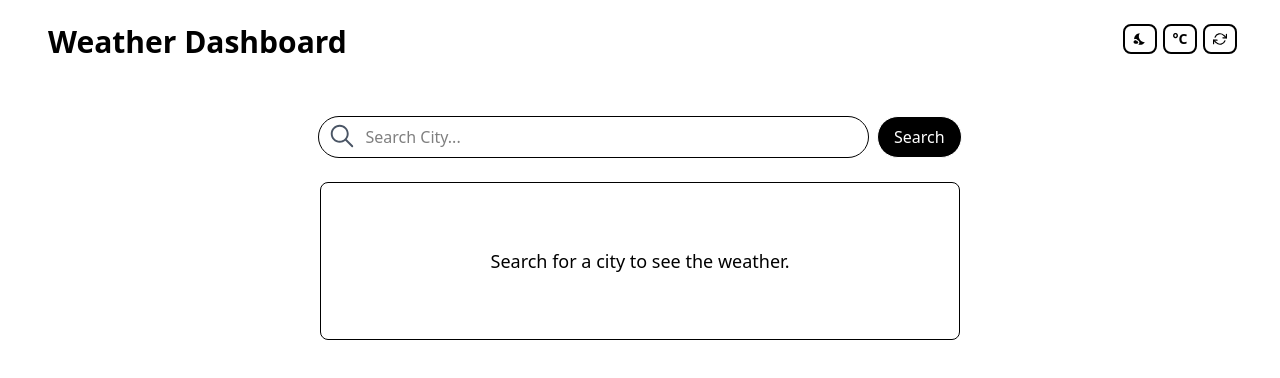
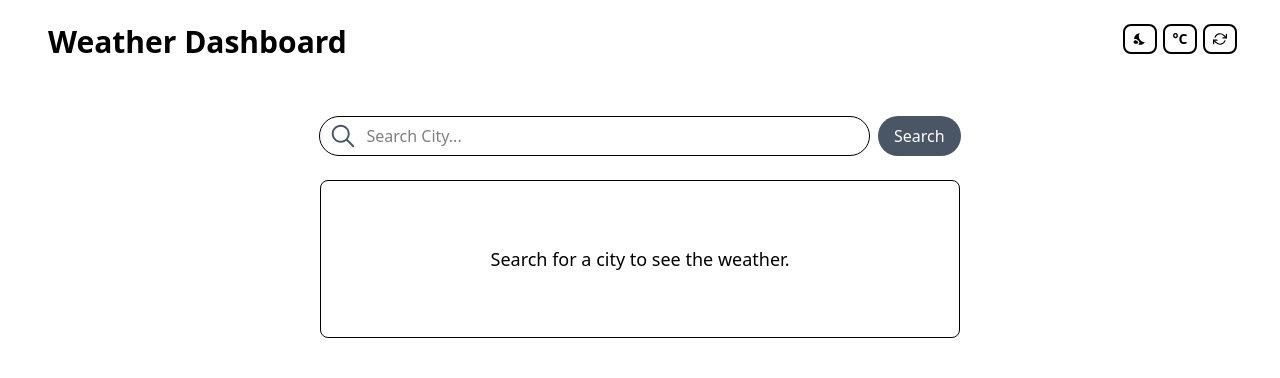
Before and after one commit to julianver200/Weather-Dashboard, a React (Vite) app: page / in a window 1280 px wide. Shown: the top 378 px of the page. Built offline with nearby package versions, Linux system fonts and the light colour scheme.

Commit message:
Commit: Fix input handling

```diff
--- a/src/components/RecentSearches.jsx
+++ b/src/components/RecentSearches.jsx
@@ -23,7 +23,7 @@ const RecentSearches = ({history, onClear, onClickRecent}) => {
             <button
               key={item.id}
               className='bg-gray-300 rounded-lg py-1 px-2 cursor-pointer'
-              onClick={(e) => onClickRecent(item.name, e)}>
+              onClick={(e) => onClickRecent(item.name, e  )}>
               {item.name}
             </button>
           ))}
--- a/src/components/SearchBar.jsx
+++ b/src/components/SearchBar.jsx
@@ -3,36 +3,34 @@ import { IoIosSearch } from "react-icons/io";
 
 const SearchBar = ({onSearch}) => {
   const [inputValue, setInputValue] = useState("");
+  const handleSubmit = (e) => {
+    e.preventDefault();
 
-  const handleSearchClick = () => {
-    const trimmedCity = inputValue.trim();
-    if (trimmedCity === "") {
-      alert("Please Input a City!");
-      return;
-    }
-    onSearch(trimmedCity);
+    if (!inputValue.trim()) return
+    onSearch(inputValue);
     setInputValue("");
   };
-  const handleSubmit = (e) => {
-    // 1. This stops the page from reloading when you press Enter!
-    e.preventDefault();
+  const handleClick = (e) => {
+  e.preventDefault();
+  if(!inputValue.trim()) return;
 
-    // 2. Only search if the input isn't empty
-    if (inputValue.trim()) {
-      onSearch(inputValue);
-      setInputValue(""); // Optional: clears the input field after searching
-    }
-  };
+  onSearch(inputValue);
+  setInputValue("");
+}
+  const isInputEmpty = inputValue.trim().length === 0 ? true: false;
   return (
-<form className="flex flex-row gap-2 justify-center mx-auto px-2
+  <form className="flex flex-row gap-2 justify-center mx-auto px-2
                 w-full         /* Default (Mobile/under 640px) */
                 sm:w-[95%]      /* Tablet-ish */
                 md:w-[50%]      /* Small Laptop */
                 lg:w-[55%]      /* Desktop */
                 xl:w-[55%]"
-      onSubmit={(e) => handleSubmit(e)}>
+      onSubmit={(e) => handleSubmit(e)}
+      required>
         <div  className='border p-1 w-[80%] flex flex-row  rounded-3xl gap-1'>
+          <button onClick={(e) => handleClick(e)} className='cursor-pointer' type='submit'>
             <IoIosSearch className='text-3xl text-gray-600 ml-1 shrink-0'/>
+          </button>
             <input
             id="search-input"
             type="text"
@@ -47,11 +45,18 @@ const SearchBar = ({onSearch}) => {
       </div>
     <button
         type="submit"
-        className='border py-2 px-4 rounded-3xl cursor-pointer bg-black text-white
-        hover:bg-gray-900 transition-colors shrink-0
+        disabled={isInputEmpty}
+        className={`py-2 px-4 rounded-3xl
+         transition-all shrink-0
         inline-block
-        max-[640px]:hidden'
-        onClick={handleSearchClick}
+        max-[640px]:hidden ${
+          isInputEmpty
+            ? 'bg-gray-600 text-white cursor-normal' // The "Off" look
+            : 'bg-black text-white hover:bg-gray-800 cursor-pointer shadow-md  ' // The "On" look
+        }`}
+
+        onClick={(e) => handleClick(e)}
+
     >Search</button>
     </form>
   )
--- a/src/components/WeatherDetails.jsx
+++ b/src/components/WeatherDetails.jsx
@@ -17,7 +17,7 @@ const getSpeed =() => {
      if(unit === '°C') {
         return weather.wind.speed
     } else if (unit === '°F') {
-        return Math.round(weather.wind.speed * 2.23694);
+        return (weather.wind.speed * 2.23694).toFixed(2);
     }
 }
 const getSpeedUnit = () =>{
```
Also changed, not shown: public/images/weatherIcon.png (added).
